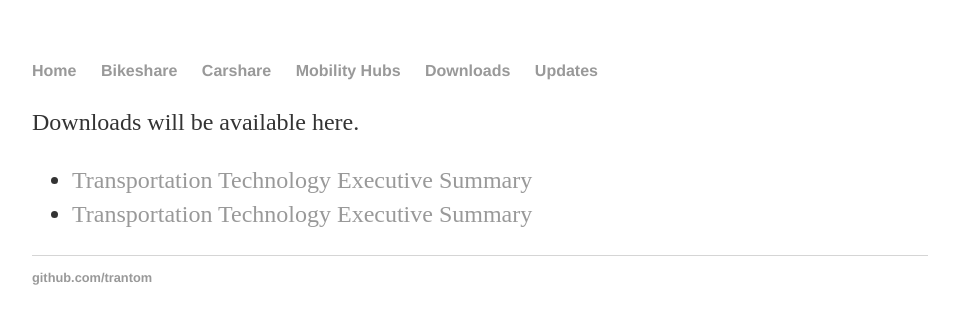
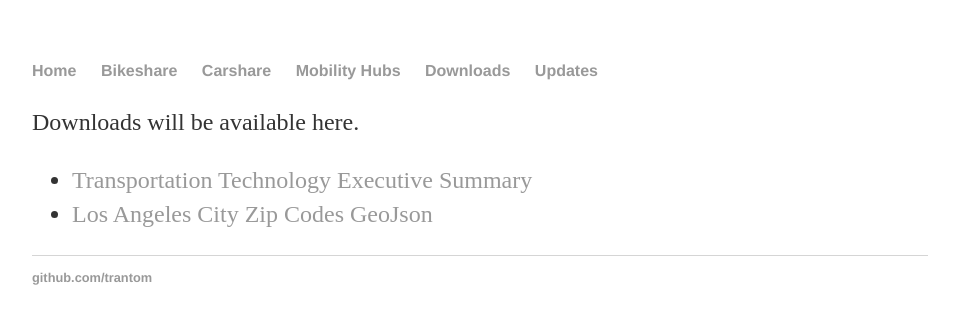
Before and after one commit to trantom/new-mobility-dashboard-test, a Jekyll site: the page built from downloads/index.html, in a window 1280 px wide. Shown: the top 324 px of the page, without its empty margins (160-1119 px from the left). Built offline with Jekyll 4.4.1, drawn with Linux system fonts in a browser that asks for light colours.

Commit message:
Update index.html

```diff
--- a/downloads/index.html
+++ b/downloads/index.html
@@ -6,7 +6,7 @@ layout: default
 	<p>
 		<ul>
 			<li><a href="{{ site.baseurl }}/assets/files/trans-tech-exec-summary-2016.pdf">Transportation Technology Executive Summary</a></li>
-			<li><a href="{{ site.baseurl }}/assets/files/la-city-zip-codes-2018-11-02.geojson">Transportation Technology Executive Summary</a></li>
+			<li><a href="{{ site.baseurl }}/assets/files/la-city-zip-codes-2018-11-02.geojson">Los Angeles City Zip Codes GeoJson</a></li>
 		</ul>
 
 	</p>
```
